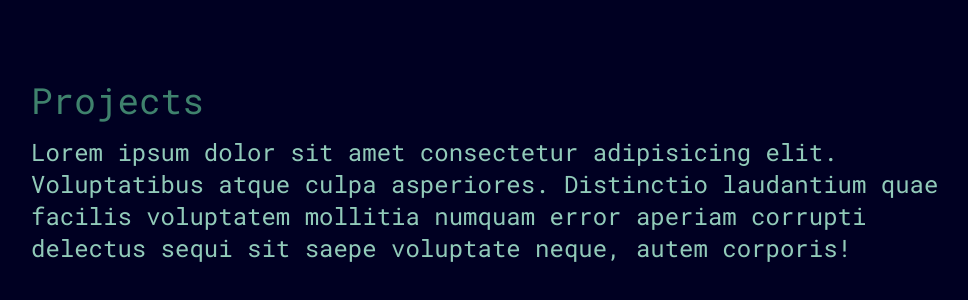
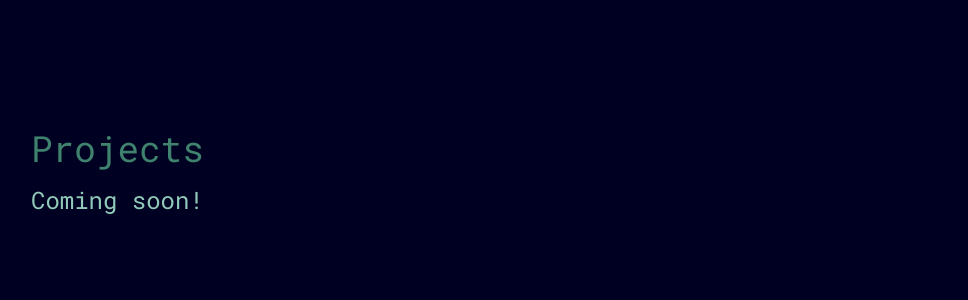
Before and after one commit to cpalmer-atx/react-tailwind-portfolio, a React (Create React App) app: page / in a window 1280 px wide. Shown: the part 2628-2928 px from the top of the page, without its empty margins (129-1097 px from the left). Built offline with nearby package versions, Linux system fonts and the light colour scheme; the HTML template or start-up script is replaced by a standard one.

Commit message:
boilerplate text alignment

```diff
--- a/src/components/Projects.jsx
+++ b/src/components/Projects.jsx
@@ -2,8 +2,8 @@ const Projects = () => {
   return (
     <div name='projects' className="relative container mx-auto p-6 h-screen max-w-full bg-primary">
       <div className="flex flex-col p-8 justify-center mx-auto h-full max-w-5xl">
-        <h1 className="text-primaryTxt text-4xl">Projects</h1>
-        <p className="text-secondaryTxt text-2xl pt-4">Lorem ipsum dolor sit amet consectetur adipisicing elit. Voluptatibus atque culpa asperiores. Distinctio laudantium quae facilis voluptatem mollitia numquam error aperiam corrupti delectus sequi sit saepe voluptate neque, autem corporis!</p>
+        <h1 className="text-primaryTxt text-4xl text-center md:text-left">Projects</h1>
+        <p className="text-secondaryTxt text-2xl pt-4 text-center md:text-left">Coming soon!</p>
       </div>
     </div>
   )
```
